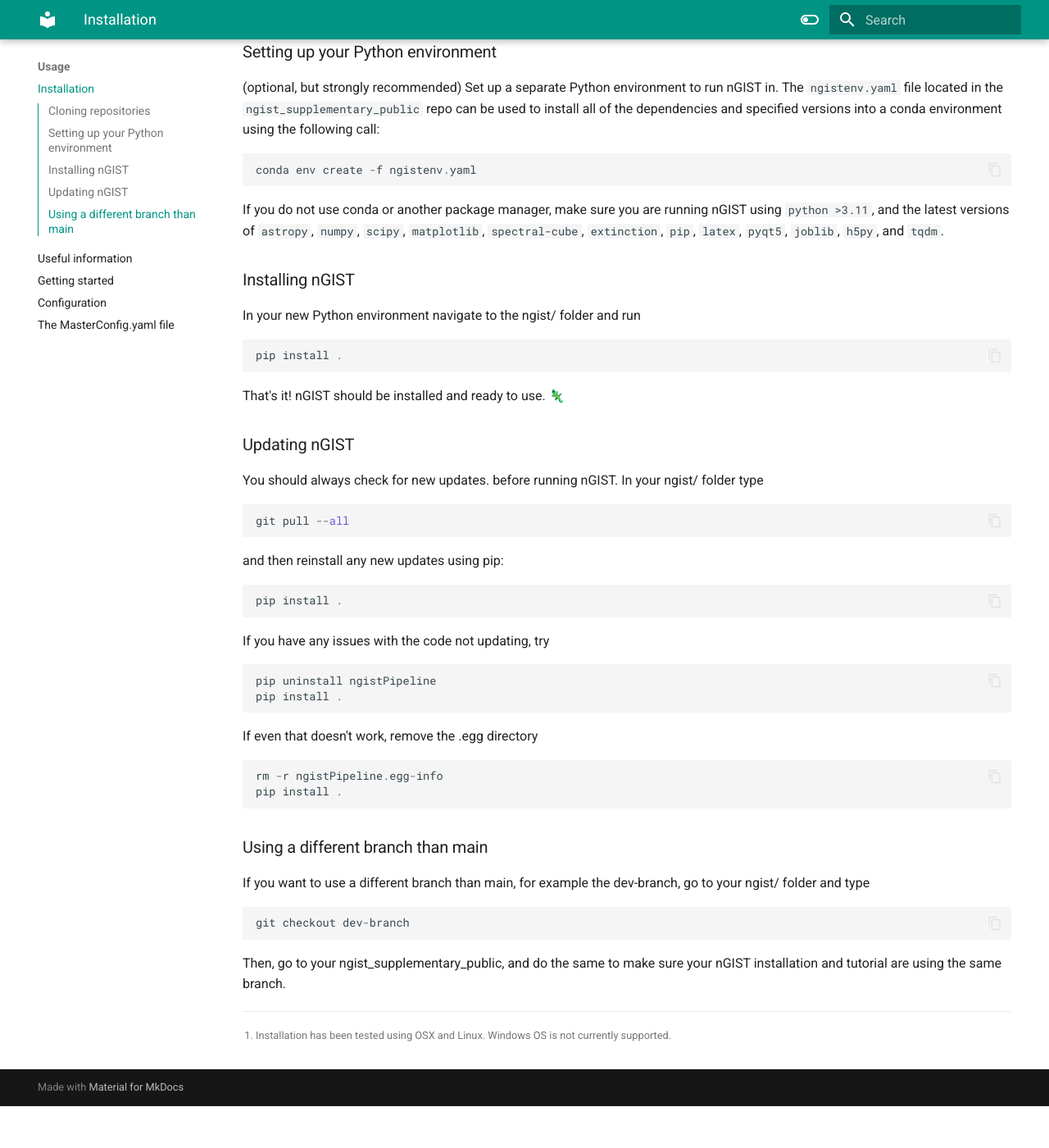
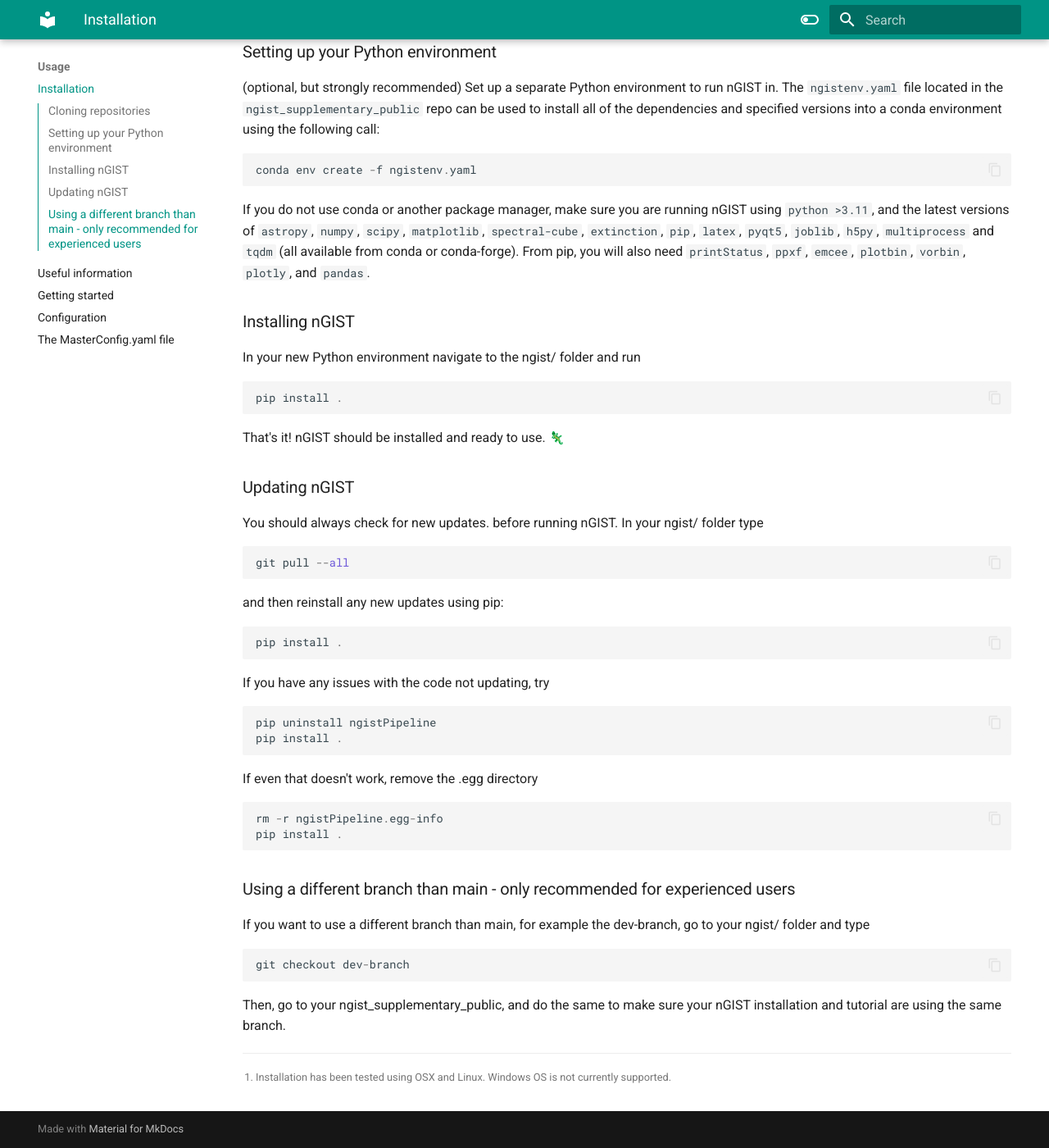
Before and after one commit to geckos-survey/gist-documentation, an MkDocs documentation site: the page built from docs/usage/installation.md, in a window 1280 px wide and 1400 px high, scrolled down 452 px. Shown: the whole window at 82% size. Built offline with MkDocs 1.6.1 and Material for MkDocs 9.7.7, drawn with Linux system fonts in a browser that asks for light colours; emoji names are drawn with the system emoji font; before the commit the page ends 1801 px from its top, so only the background shows below that.

Commit message:
Update installation.md

````diff
--- a/docs/usage/installation.md
+++ b/docs/usage/installation.md
@@ -18,7 +18,7 @@ Set up a separate Python environment to run nGIST in. The `ngistenv.yaml` file l
 conda env create -f ngistenv.yaml
 ```
 
-If you do not use conda or another package manager, make sure you are running nGIST using `python >3.11`, and the latest versions of `astropy`, `numpy`, `scipy`, `matplotlib`, `spectral-cube`, `extinction`, `pip`, `latex`, `pyqt5`, `joblib`, `h5py`, and `tqdm`.
+If you do not use conda or another package manager, make sure you are running nGIST using `python >3.11`, and the latest versions of `astropy`, `numpy`, `scipy`, `matplotlib`, `spectral-cube`, `extinction`, `pip`, `latex`, `pyqt5`, `joblib`, `h5py`, `multiprocess` and `tqdm` (all available from conda or conda-forge). From pip, you will also need `printStatus`, `ppxf`, `emcee`, `plotbin`, `vorbin`, `plotly`, and `pandas`.
 
 ### Installing nGIST
 In your new Python environment navigate to the ngist/ folder and run
@@ -48,7 +48,7 @@ rm -r ngistPipeline.egg-info
 pip install .
 ```
 
-### Using a different branch than main
+### Using a different branch than main - only recommended for experienced users
 If you want to use a different branch than main, for example the dev-branch, go to your ngist/ folder and type
 ```py
 git checkout dev-branch
````
